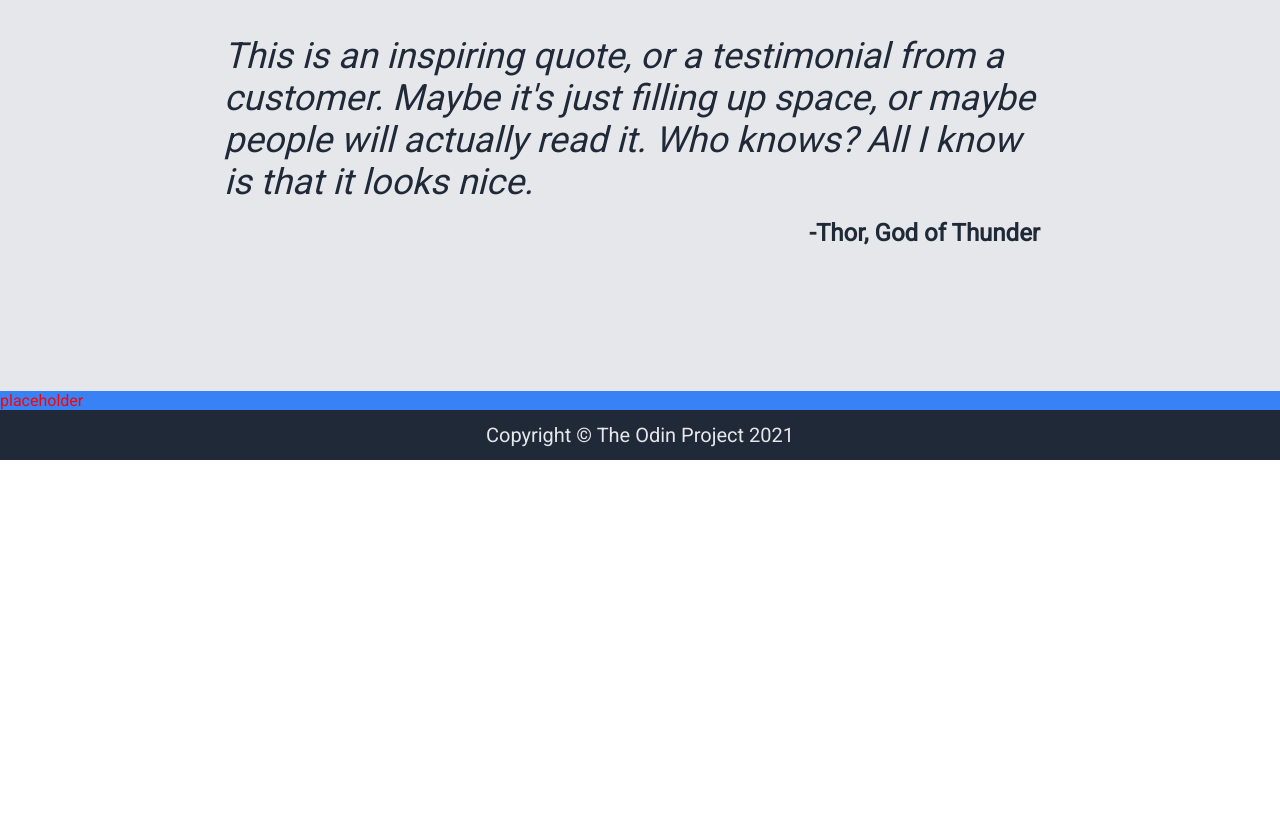
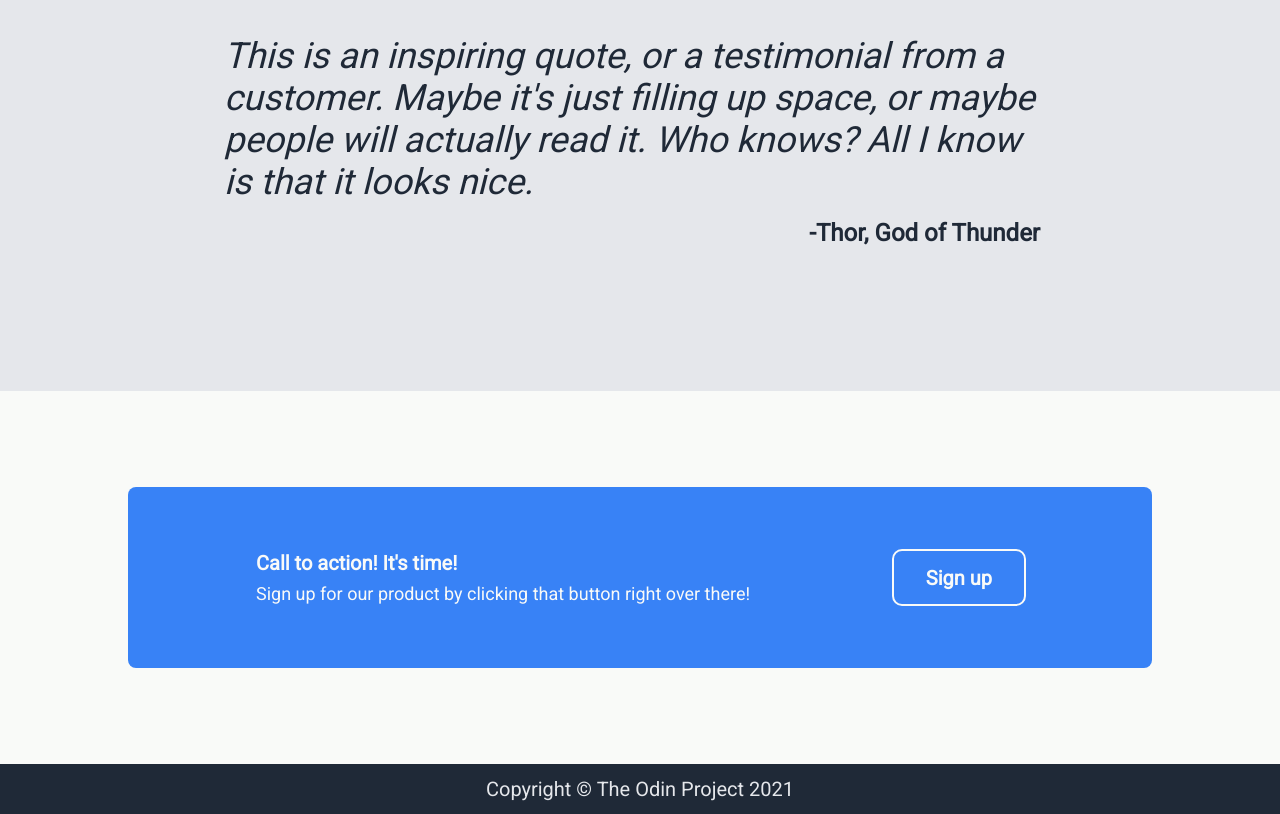
Before and after one commit to Mattheweng1/project-landing-page, a plain HTML site: page index.html in a window 1280 px wide. Shown: the part 1556-2370 px from the top of the page. Before the commit the page ends 2016 px from the top, so only its background shows below. Drawn offline with Linux system fonts and the light colour scheme.

Commit message:
Design content-four and make minor edit
Change "button" selector to ".sign-up".

```diff
--- a/index.html
+++ b/index.html
@@ -68,7 +68,13 @@
         </div>
     </div>
     <div class="content-four">
-        placeholder
+        <div class="blue container">
+            <div class="left">
+                <div class="main-text">Call to action! It's time!</div>
+                <div class="subtext">Sign up for our product by clicking that button right over there!</div>
+            </div>
+            <button class="sign-up">Sign up</button>
+        </div>
     </div>
 </div>
 
--- a/style.css
+++ b/style.css
@@ -84,7 +84,7 @@ body {
     color: #E5E7EB;
 }
 
-button {
+.sign-up {
     background-color: #3882F6;
     color: #F9FAF8;
     font-size: 20px;
@@ -177,5 +177,34 @@ button {
 }
 
 .content-four {
+    background-color: #F9FAF8;
+    display: flex;
+    justify-content: center;
+    align-items: center;
+    padding: 7.5% 10%;
+}
+
+.blue.container {
+    flex: 1;
+    display: flex;
+    justify-content: space-between;
     background-color: #3882F6;
+    border-radius: 8px;
+    padding: 64px 128px;
+    color: #F9FAF8;
 }
+
+.blue.container .left .main-text {
+    font-size: 20px;
+    font-weight: 900;
+    margin-bottom: 8px;
+}
+
+.blue.container .left .subtext {
+    font-size: 18px;
+}
+
+.blue .sign-up {
+    outline: 2px solid #F9FAF8;
+    margin-right: 0;
+}
```
